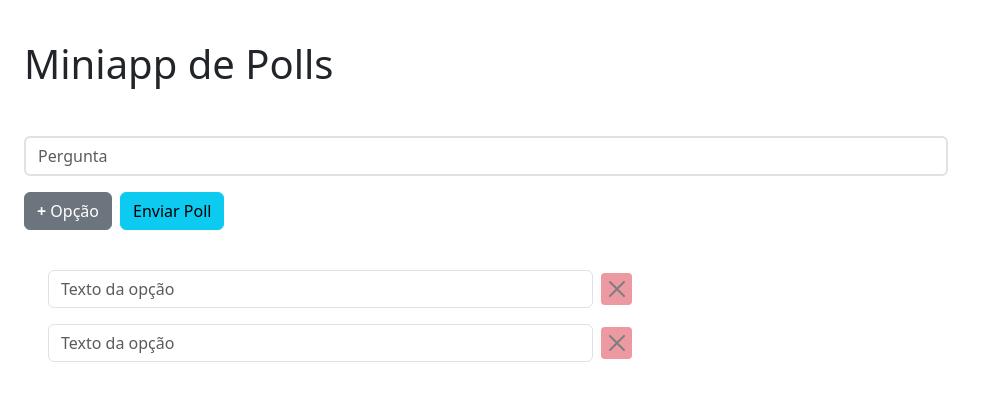
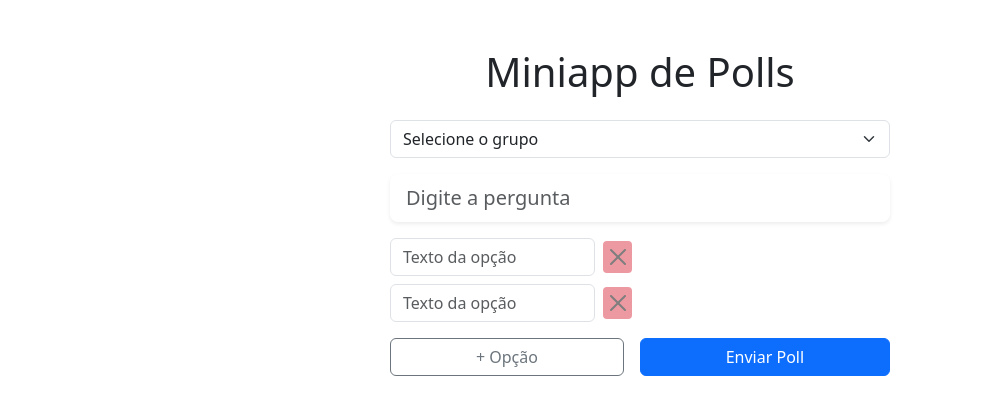
Before and after one commit to IComp-Repo/poll-miniapp, a Next.js app: page / in a window 1280 px wide. Shown: the top 414 px of the page, without its empty margins (0-987 px from the left). Built offline with nearby package versions, Linux system fonts and the light colour scheme.

Commit message:
feat(webapp): Add group options and adjust layout

```diff
--- a/package.json
+++ b/package.json
@@ -13,7 +13,8 @@
     "bootstrap": "^5.3.6",
     "next": "15.3.2",
     "react": "^19.0.0",
-    "react-dom": "^19.0.0"
+    "react-dom": "^19.0.0",
+    "react-toastify": "^11.0.5"
   },
   "devDependencies": {
     "@tailwindcss/postcss": "^4",
--- a/src/pages/api/send-poll.js
+++ b/src/pages/api/send-poll.js
@@ -2,12 +2,12 @@ import { sendPoll } from "@/lib/telegram";
 
 export default async function handler(req, res) {
   if (req.method === "POST") {
-    const { question, options } = req.body;
+    const { question, options, chatId } = req.body;
 
-    const chatId = "-1002399252478";
+    // Envie a Poll pro grupo selecionado
+    await sendPoll(chatId, question, options);
 
-    await sendPoll(chatId, question, options);
-    res.status(200).send("Poll enviada!");
+    res.status(200).send("Poll enviada para o grupo selecionado!");
   } else {
     res.status(405).send("Method not allowed");
   }
--- a/src/pages/api/telegram/webhook.js
+++ b/src/pages/api/telegram/webhook.js
@@ -3,6 +3,7 @@ import { sendPoll } from "@/lib/telegram";
 export default async function handler(req, res) {
   if (req.method === "POST") {
     const update = req.body;
+    console.log("UPDATE:", JSON.stringify(update, null, 2));
     const message = update.message;
     const text = message?.text;
     const entities = message?.entities;
--- a/src/pages/index.jsx
+++ b/src/pages/index.jsx
@@ -1,11 +1,14 @@
 import { useState } from "react";
 import axios from "axios";
 import "bootstrap/dist/css/bootstrap.min.css";
+import { ToastContainer, toast } from "react-toastify";
+import "react-toastify/dist/ReactToastify.css";
 import QuizOption from "../components/quizOption";
 
 export default function Home() {
   const [question, setQuestion] = useState("");
   const [options, setOptions] = useState(["", ""]);
+  const [selectedGroup, setSelectedGroup] = useState("");
 
   const handleOptionChange = (index, value) => {
     const newOptions = [...options];
@@ -16,7 +19,7 @@ export default function Home() {
   const addOption = () => setOptions([...options, ""]);
 
   const removeOption = (index) => {
-    if (options.length > 0) {
+    if (options.length > 2) {
       const newOptions = options.filter((_, i) => i !== index);
       setOptions(newOptions);
     }
@@ -24,35 +27,53 @@ export default function Home() {
 
   const handleSubmit = async (e) => {
     e.preventDefault();
-    // Envie a enquete para o chat de teste do bot
-    await axios.post("/api/send-poll", { question, options });
-    alert("Poll enviada!");
+    try {
+      await axios.post("/api/send-poll", {
+        question,
+        options,
+        chatId: selectedGroup,
+      });
+      toast.success("Poll enviada com sucesso!");
+    } catch (error) {
+      toast.error("Erro ao enviar a Poll. Tente novamente!");
+    }
   };
 
   return (
-    <div className="p-4">
-      <h1 className="my-3 mb-5">Miniapp de Polls</h1>
+    <div className="container py-5 d-flex justify-content-center align-items-center flex-column">
+      <h1 className="mb-4 text-center">Miniapp de Polls</h1>
 
-      <form onSubmit={handleSubmit}>
+      <form
+        onSubmit={handleSubmit}
+        className="w-100"
+        style={{ maxWidth: "500px" }}
+      >
+        <div className="mb-3">
+          <select
+            className="form-select"
+            value={selectedGroup}
+            onChange={(e) => setSelectedGroup(e.target.value)}
+            required
+          >
+            <option value="">Selecione o grupo</option>
+            <option value="-1002399252478">Back-end | Projeto</option> {/* Esse pode enviar aqui */}
+            <option value="-888899850">Redes-ES</option> {/* Isso funciona não envie para cá */}
+          </select>
+        </div>
+
+        {/* Input da pergunta */}
+        <div className="mb-3">
           <input
-          className="form-control border-2 w-75"
+            className="form-control form-control-lg border-0 shadow-sm"
             type="text"
-          placeholder="Pergunta"
+            placeholder="Digite a pergunta"
             value={question}
             onChange={(e) => setQuestion(e.target.value)}
             required
           />
-        <button
-          className="btn btn-secondary my-3"
-          type="button"
-          onClick={addOption}
-        >
-          <strong>+</strong> Opção
-        </button>
-        <button className="btn btn-info mx-2" type="submit">
-          Enviar Poll
-        </button>
-        <div className="d-flex flex-column p-4 gap-3">
+        </div>
+
+        <div className="d-flex flex-column gap-2">
           {options.map((opt, idx) => (
             <QuizOption
               key={idx}
@@ -63,7 +84,22 @@ export default function Home() {
             />
           ))}
         </div>
+
+        <div className="d-flex justify-content-between mt-3">
+          <button
+            className="btn btn-outline-secondary flex-fill me-2"
+            type="button"
+            onClick={addOption}
+          >
+            + Opção
+          </button>
+          <button className="btn btn-primary flex-fill ms-2" type="submit">
+            Enviar Poll
+          </button>
+        </div>
       </form>
+
+      <ToastContainer position="top-center" autoClose={3000} />
     </div>
   );
 }
```
Also changed, not shown: 2 other files (tests, documents, lock files or other folders). Lines whose indentation alone changed are shown as unchanged.
